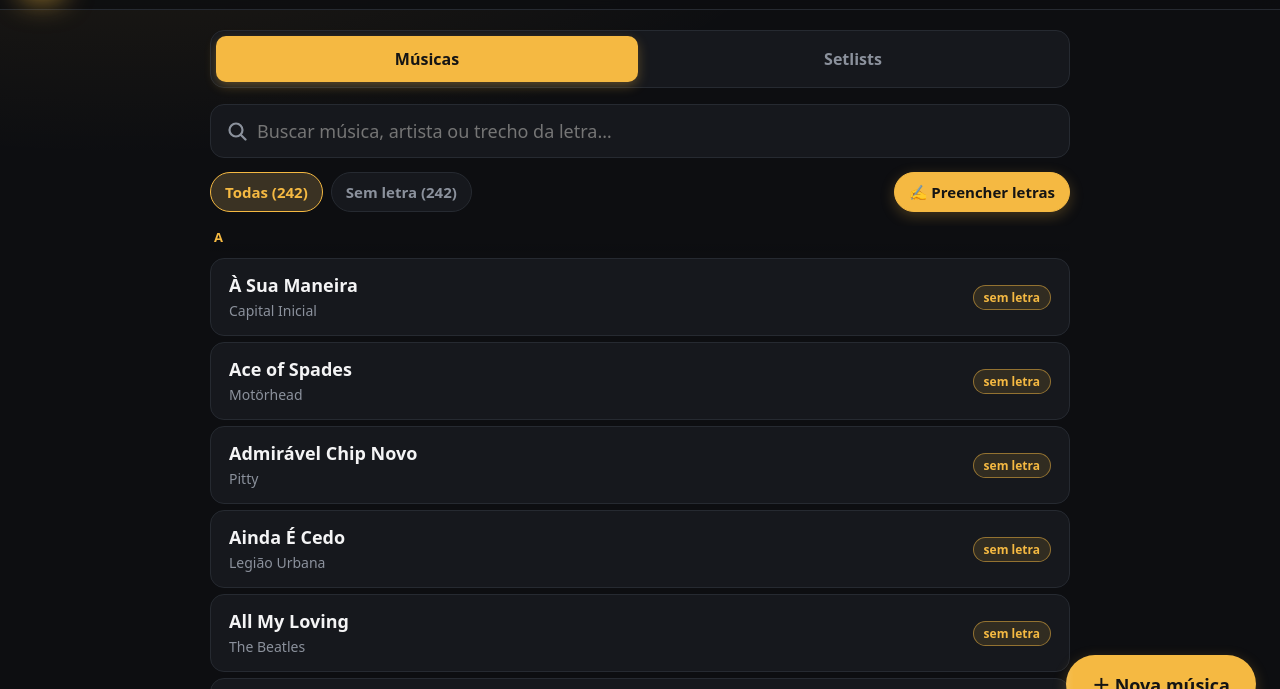
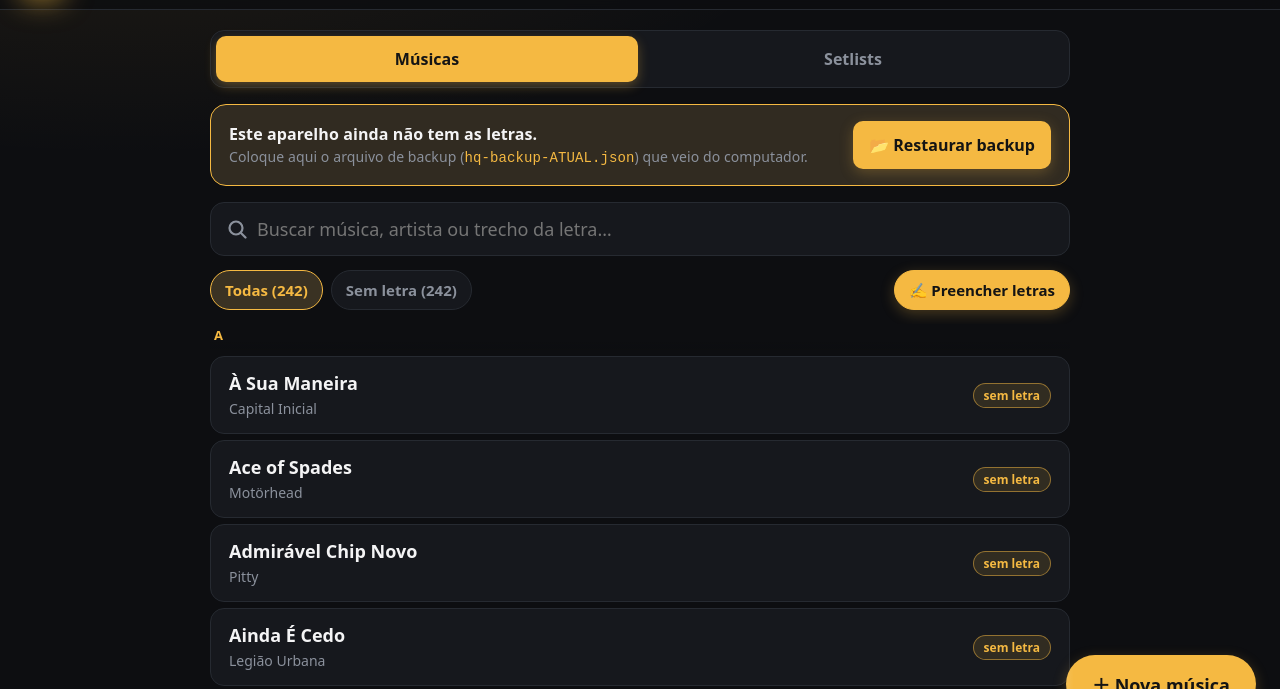
Before and after one commit to roxila/hq, a plain HTML site: page index.html in a window 1280 px wide. Shown: the part 63-752 px from the top of the page. Drawn offline with Linux system fonts and the light colour scheme.

Commit message:
Aviso para restaurar o backup em aparelho novo; seletor aceita qualquer arquivo

```diff
--- a/index.html
+++ b/index.html
@@ -353,6 +353,11 @@
   .tabs.right::before { transform: translateX(calc(100% + 4px)); }
   .tabs button.on { background: transparent; box-shadow: none; }
 
+  .restore-hint { display: flex; gap: 14px; align-items: center; justify-content: space-between; flex-wrap: wrap;
+    padding: 16px 18px; margin-bottom: 16px; border-radius: 16px; border: 1px solid var(--accent);
+    background: color-mix(in srgb, var(--accent) 12%, var(--panel)); animation: viewIn .35s both; }
+  .restore-hint .sub { color: var(--muted); font-size: 14px; }
+  .restore-hint code { color: var(--accent); }
   @media (prefers-reduced-motion: reduce) {
     *, *::before, *::after { animation: none !important; transition: none !important; }
   }
@@ -379,6 +384,11 @@
     <div class="tabs">
       <button id="tab-songs" class="on">Músicas</button>
       <button id="tab-sets">Setlists</button>
+    </div>
+    <div id="restore-hint" class="restore-hint hidden">
+      <div><b>Este aparelho ainda não tem as letras.</b><br>
+        <span class="sub">Coloque aqui o arquivo de backup (<code>hq-backup-ATUAL.json</code>) que veio do computador.</span></div>
+      <button class="primary" id="restore-btn">📂 Restaurar backup</button>
     </div>
     <div id="songs-pane">
       <input class="search" id="search" type="search" placeholder="Buscar música, artista ou trecho da letra…">
@@ -565,7 +575,7 @@
       </ol>
       <a id="bm-link" class="bm-link" href="#">📋 Copiar letra</a>
     </div>
-    <input type="file" id="import-file" accept=".json,application/json" class="hidden">
+    <input type="file" id="import-file" class="hidden">
     <p class="hint" style="margin-top:20px">As letras ficam guardadas só neste tablet. Faça um backup de vez em quando e guarde o arquivo no Google Drive ou no computador. Se o app for desinstalado ou os dados do navegador forem limpos, é o backup que salva tudo.</p>
     <p class="hint" id="m-info"></p>
   </main>
@@ -626,6 +636,8 @@ function renderHome(anim = false) {
   $('f-missing').textContent = `Sem letra (${missing})`;
   $('f-all').textContent = `Todas (${db.songs.length})`;
   $('f-fill').classList.toggle('hidden', !missing);
+  // aparelho novo (quase tudo sem letra): mostra o atalho para restaurar o backup
+  $('restore-hint').classList.toggle('hidden', !(db.songs.length && missing / db.songs.length > 0.9));
   $('f-all').classList.toggle('on', !onlyMissing); $('f-missing').classList.toggle('on', onlyMissing);
   const songs = [...db.songs].sort((a, b) => sortKey(a.title).localeCompare(sortKey(b.title), 'pt-BR'))
     .filter(s => !onlyMissing || !s.lyrics)
@@ -967,6 +979,7 @@ $('m-export').onclick = () => {
   setTimeout(() => URL.revokeObjectURL(a.href), 1000);
 };
 $('m-import').onclick = () => $('import-file').click();
+$('restore-btn').onclick = () => $('import-file').click();
 $('import-file').onchange = async e => {
   const f = e.target.files[0]; if (!f) return;
   try { const d = JSON.parse(await f.text()); if (!Array.isArray(d.songs)) throw 0;
--- a/sw.js
+++ b/sw.js
@@ -1,7 +1,7 @@
 // Guarda o app no aparelho para funcionar sem internet.
 // Com internet: sempre busca a versão mais nova (e atualiza a cópia guardada).
 // Sem internet: usa a cópia guardada.
-const CACHE = 'hq-v9';
+const CACHE = 'hq-v10';
 const FILES = ['./', 'index.html', 'musicas-iniciais.js', 'copiar-letra.js', 'setlists-prontos.js', 'manifest.webmanifest', 'icon-192.png', 'icon-512.png'];
 
 self.addEventListener('install', e => {
```
